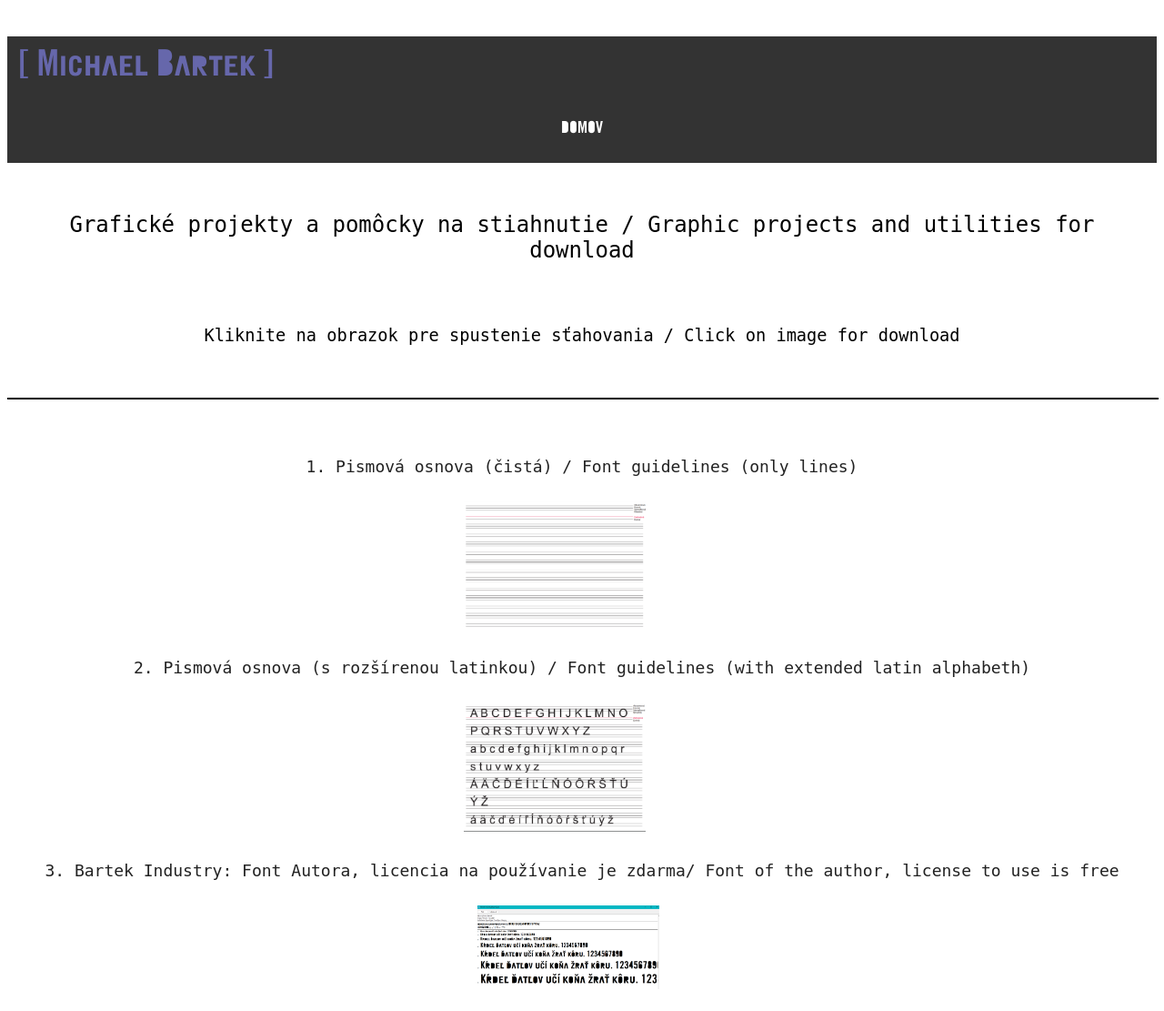
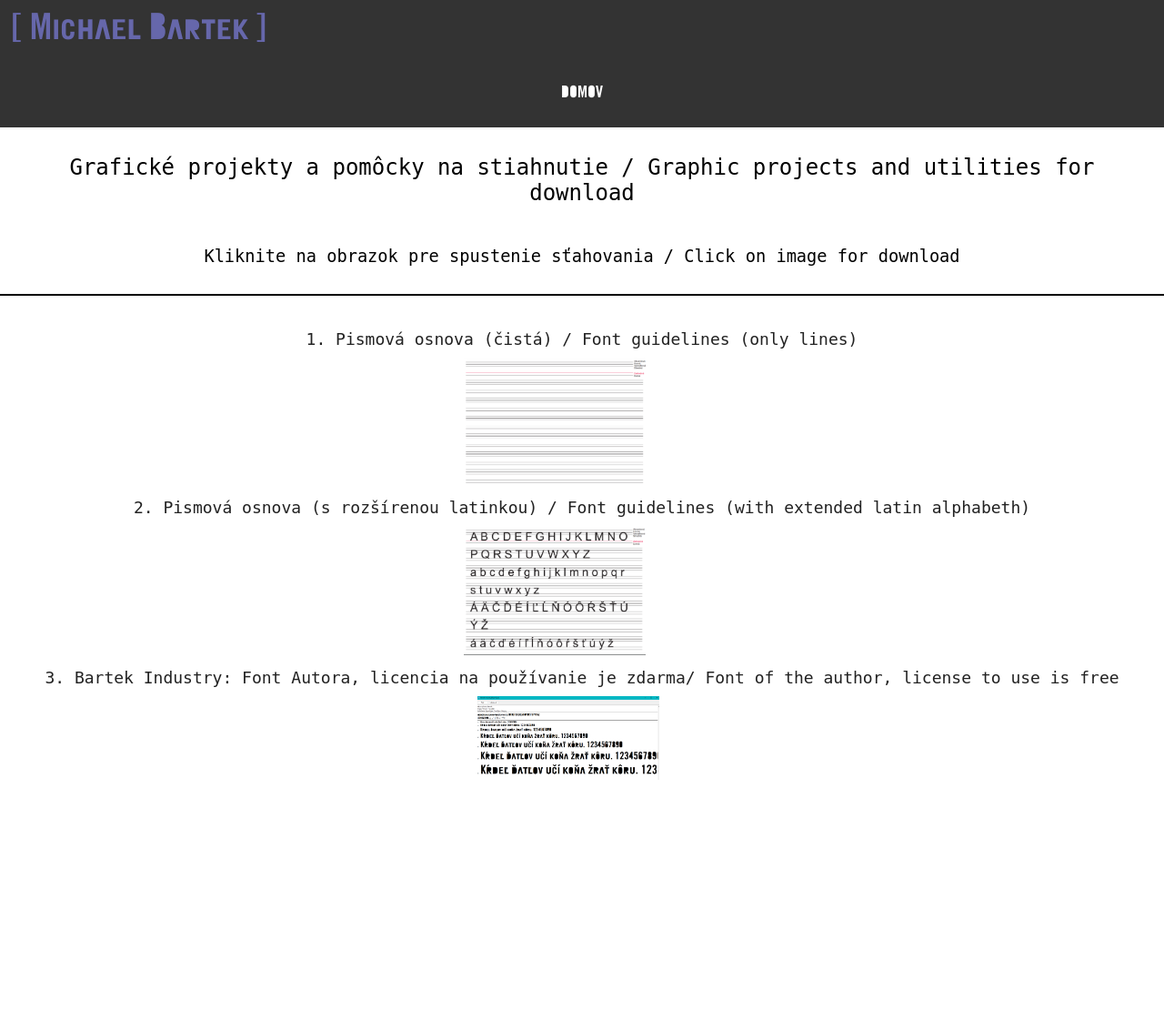
Before and after one commit to michaelbartek/throwback, a PHP site: page /nastiahnutie.html in a window 1280 px wide. Shown: the whole page at 91% size. After the commit the page ends 857 px from the top, so only its background shows below. Run offline with PHP 8.4, Linux system fonts and the light colour scheme.

Commit message:
Update styles.css

```diff
--- a/styles.css
+++ b/styles.css
@@ -1,4 +1,4 @@
-er* {
+* {
     margin: 0;
     padding: 0;
     box-sizing: border-box;
```
